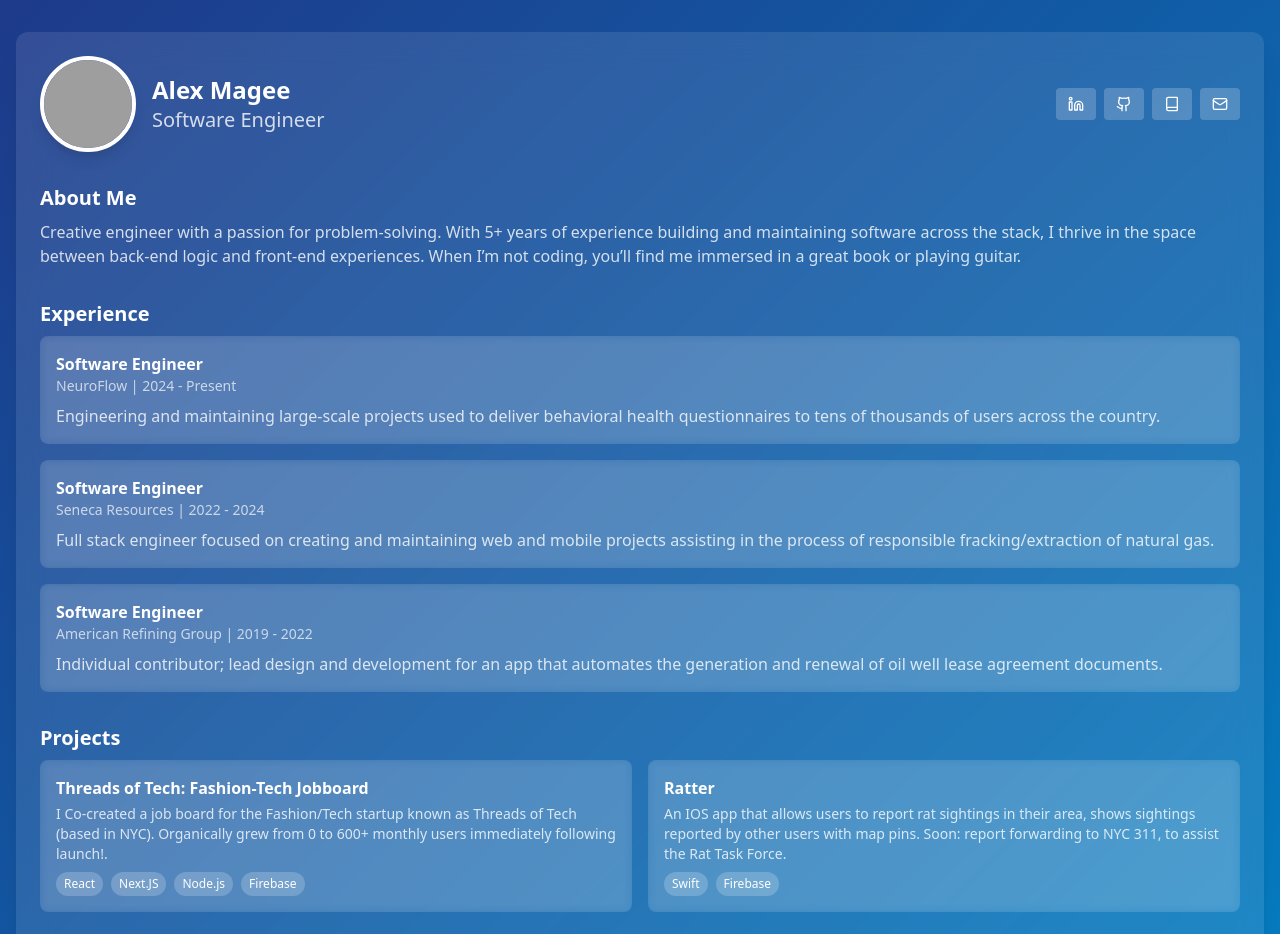
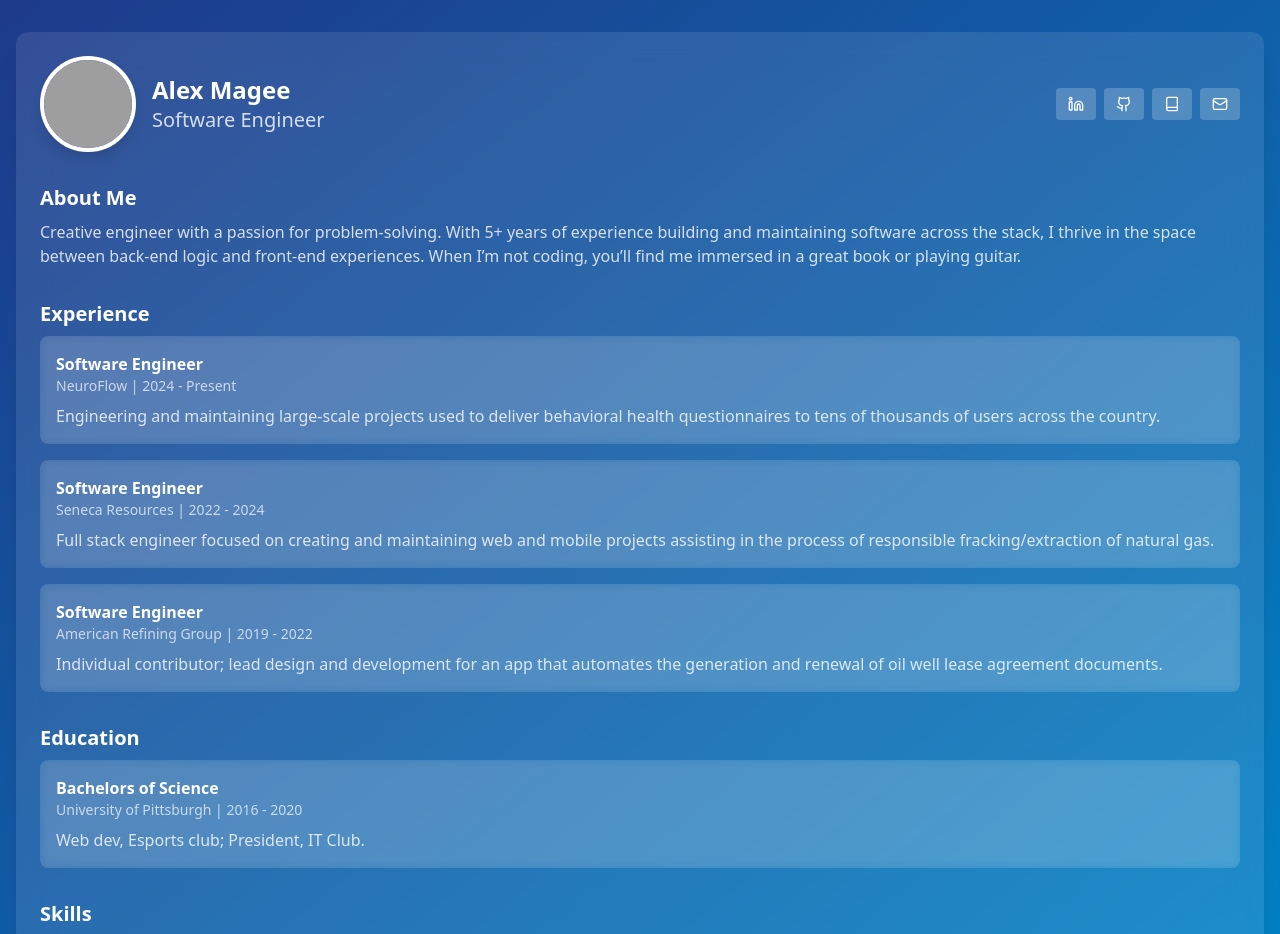
Before and after one commit to xmagee/portfolio, a React (Create React App) app: page / in a window 1280 px wide. Shown: the top 934 px of the page. Built offline with nearby package versions, Linux system fonts and the light colour scheme; grey boxes are pictures that could not be loaded.

Commit message:
update projects

```diff
--- a/src/App.js
+++ b/src/App.js
@@ -101,42 +101,6 @@ export default function GlassPortfolio() {
             </section>
 
             <section className="mb-8">
-              <h2 className="text-xl font-semibold text-white mb-2">Projects</h2>
-              <div className="grid grid-cols-1 md:grid-cols-2 gap-4">
-                {[
-                  {
-                    title: "Threads of Tech: Fashion-Tech Jobboard",
-                    projectLink: "https://jobs.threadsoftech.com",
-                    description: "I Co-created a job board for the Fashion/Tech startup known as Threads of Tech (based in NYC). Organically grew from 0 to 600+ monthly users immediately following launch!.",
-                    technologies: ["React", "Next.JS", "Node.js", "Firebase"],
-                  },
-                  {
-                    title: "Ratter",
-                    projectLink: "https://apps.apple.com/us/app/ratter/id6736864015",
-                    description: "An IOS app that allows users to report rat sightings in their area, shows sightings reported by other users with map pins. Soon: report forwarding to NYC 311, to assist the Rat Task Force.",
-                    technologies: ["Swift", "Firebase"],
-                  }
-                ].map((project, index) => (
-                  <Card key={index} className="bg-white/10 backdrop-blur-sm">
-                    <CardContent>
-                      <h3 className="font-semibold text-white">
-                        <a href={project.projectLink} target='_blank' rel="noreferrer">{project.title}</a>
-                      </h3>
-                      <p className="text-sm text-white/80 mt-1">{project.description}</p>
-                      <div className="flex flex-wrap gap-2 mt-2">
-                        {project.technologies.map((tech) => (
-                          <span key={tech} className="px-2 py-1 bg-white/20 rounded-full text-xs text-white">
-                            {tech}
-                          </span>
-                        ))}
-                      </div>
-                    </CardContent>
-                  </Card>
-                ))}
-              </div>
-            </section>
-
-            <section className="mb-8">
               <h2 className="text-xl font-semibold text-white mb-2">Education</h2>
               <div className="space-y-4">
                 {[
```
Also changed, not shown: 1 other file (tests, documents, lock files or other folders).
